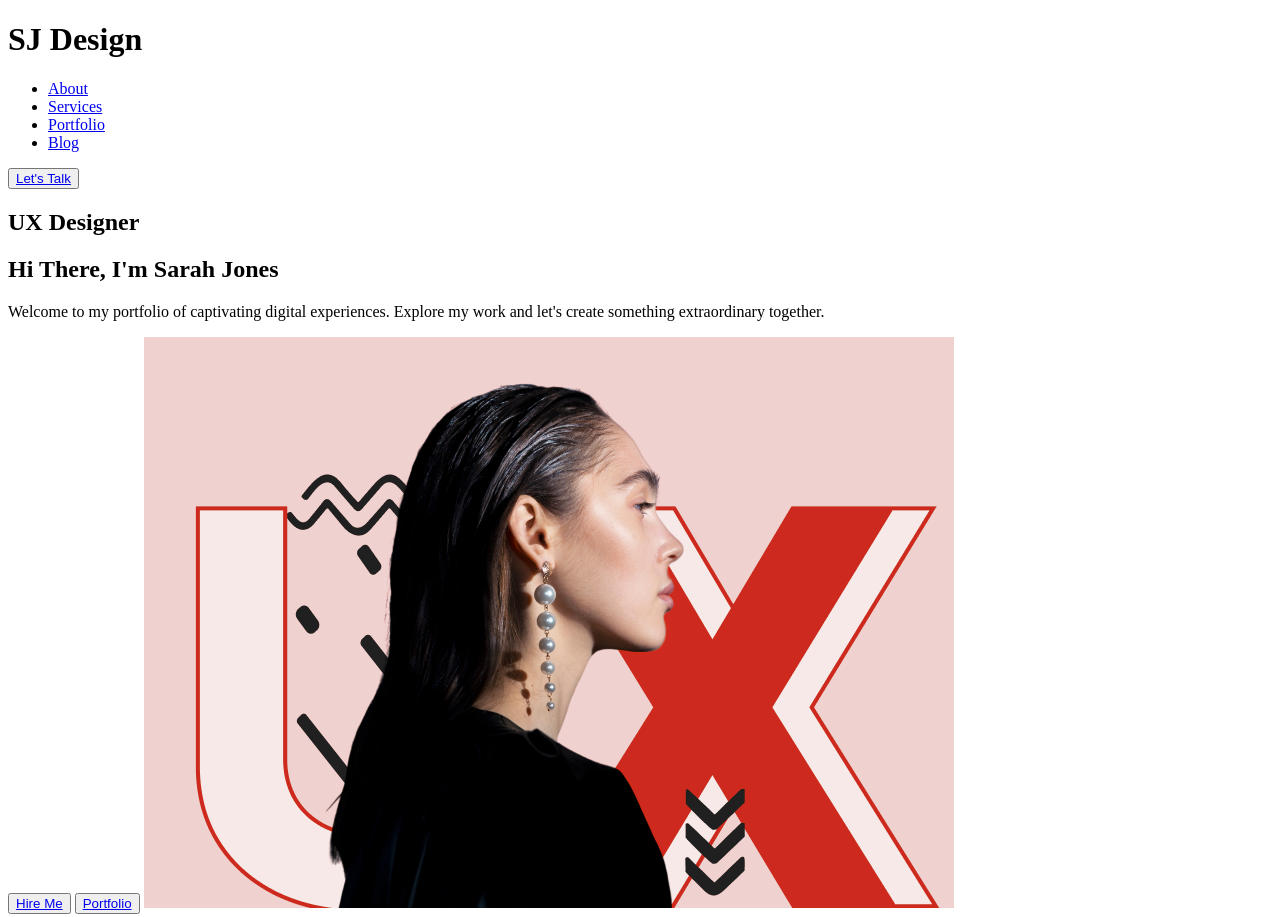
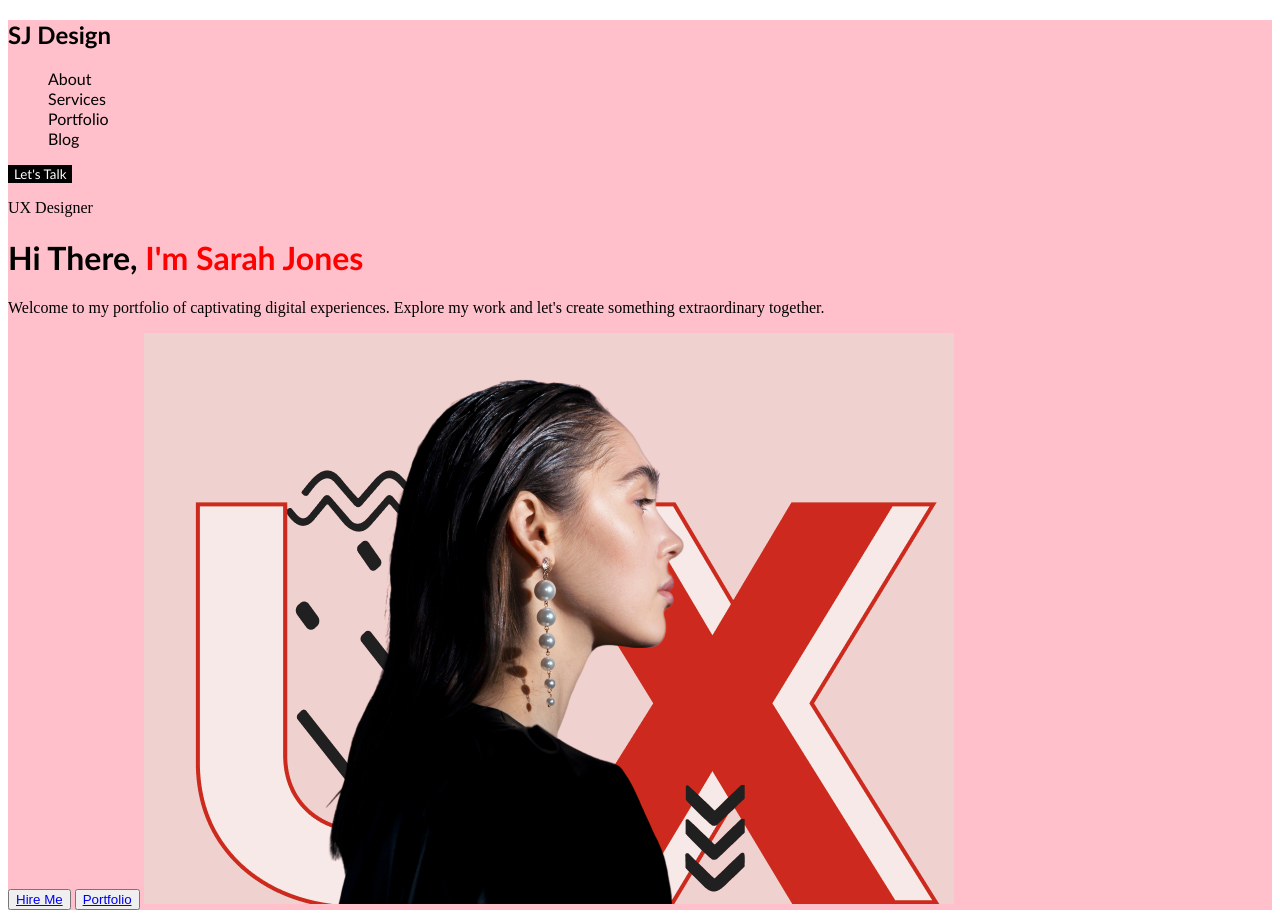
Before and after one commit to deibidu/ProjectAlpha, a plain HTML site: page index.html in a window 1280 px wide. Shown: the top 917 px of the page. Drawn offline with Linux system fonts and the light colour scheme.

Commit message:
27-nove-23

```diff
--- a/css/style.css
+++ b/css/style.css
@@ -0,0 +1,34 @@
+h1 {
+font-family: 'Gill Sans', 'Gill Sans MT', Calibri, 'Trebuchet MS', sans-serif;
+}
+header {
+    background-color: pink;
+}
+ul {
+    list-style: none;
+}
+ul a:visited {
+    text-decoration: none;
+}
+
+.nav-list a{
+    text-decoration: none;
+    color: black;
+    font-family: 'Gill Sans', 'Gill Sans MT', Calibri, 'Trebuchet MS', sans-serif;
+}
+.btn-nav {
+    background-color: black;
+    border: none;
+}
+.btn-nav a{
+    text-decoration: none;
+    color: white;
+    font-family: 'Gill Sans', 'Gill Sans MT', Calibri, 'Trebuchet MS', sans-serif;
+}
+.btn-nav a:visited {
+    text-decoration: none;
+}
+
+.color-red {
+    color: red;
+}
--- a/index.html
+++ b/index.html
@@ -8,30 +8,27 @@
     </head>
 
     <body>
-        <header>
+
+        <header id="Home">
+                <nav>
             <h1>SJ Design</h1>
-            <nav>
                 <ul>
-                    <li><a href="#About">About</a></li>
-                    <li><a href="#Services">Services</a></li>
-                    <li><a href="#Portfolio">Portfolio</a></li>
-                    <li><a href="#Blog">Blog</a></li>
+                    <li class="nav-list"><a href="#About">About</a></li>
+                    <li class="nav-list"><a href="#Services">Services</a></li>
+                    <li class="nav-list"><a href="#Portfolio">Portfolio</a></li>
+                    <li class="nav-list"><a href="#Blog">Blog</a></li>
                 </ul>
+                    <button class="btn-nav"><a href="#">Let's Talk</a></button>
             </nav>
-            <button><a href="#">Let's Talk</a></button>
-        </header>
-
-        <main>
-            <section id="Home">
-                <h1>UX Designer</h1>
-                <h2>Hi There, <span>I'm Sarah Jones</span></h2>
+            <p>UX Designer</p>
+                <h1 class="">Hi There, <span class="color-red">I'm Sarah Jones</span></h1>
                 <p>Welcome to my portfolio of captivating digital experiences. Explore my work and let's create something extraordinary together.</p>
                 <button><a href="#">Hire Me</a></button>
                 <button><a href="#">Portfolio</a></button>
                 <img src="images/sarah.png" alt="Sarah Jones">
-            </section>
+            </header>
 
-
+        <main>
             <section id="About">
                 <h2>About me</h2>
                 <p>I'm Sarah Jones, a UX/UI designer dedicated to crafting intuitive and visually stunning digital experiences. With a person for user-centric design,
```
